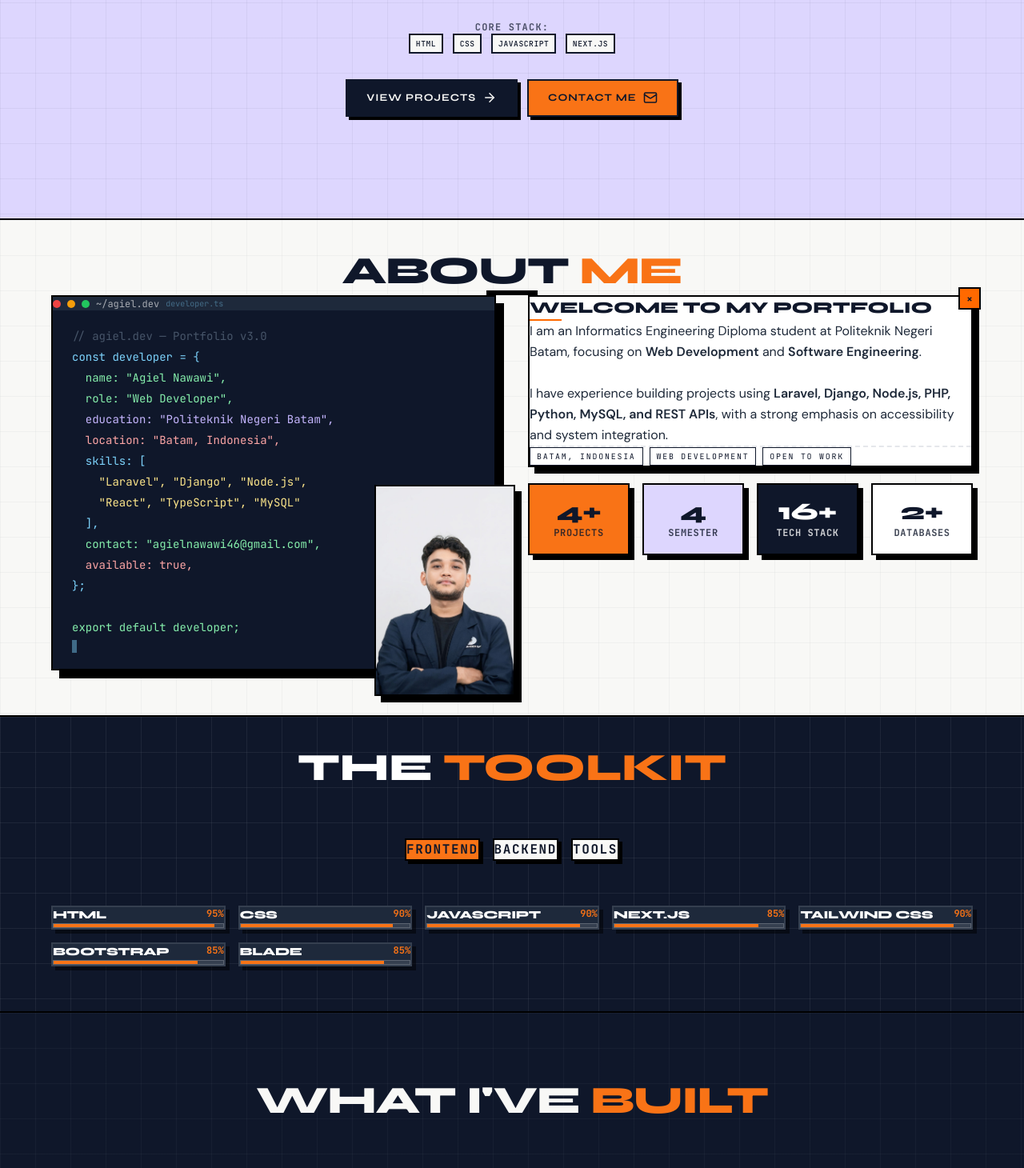
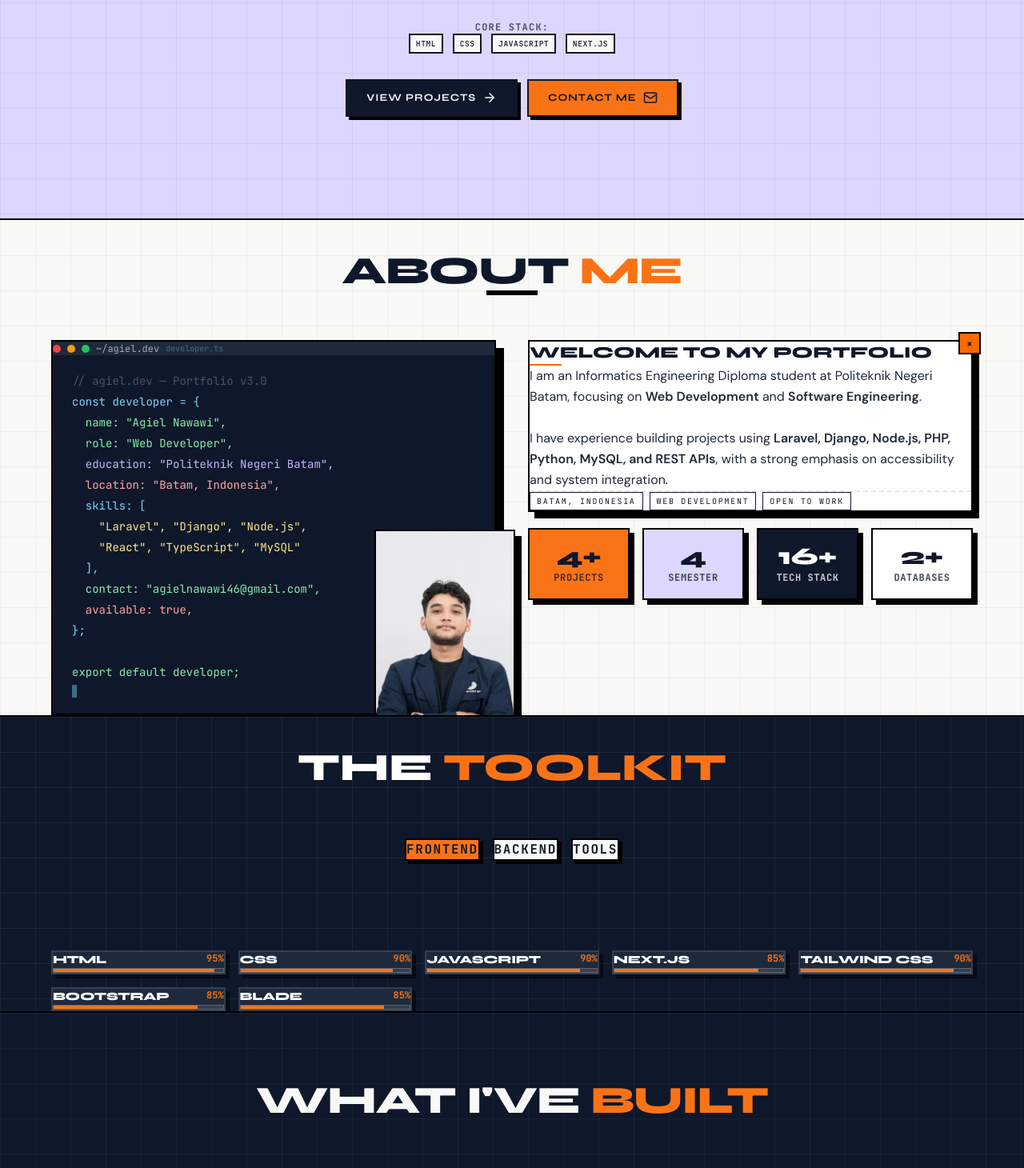
Before and after one commit to agielnawawi46/portofolio-v3, a React (Vite) app: page / in a window 1280 px wide. Shown: the part 525-1985 px from the top of the page at 80% size. Built offline with nearby package versions, Linux system fonts and the light colour scheme.

Commit message:
style: apply consistent inline margins to about me and toolkit headers, removing them from outer wrappers

```diff
--- a/src/components/AboutSkillSection.tsx
+++ b/src/components/AboutSkillSection.tsx
@@ -54,7 +54,7 @@ export default function AboutSkillSection() {
           PART 1 — IDENTITY + BIO
       ══════════════════════════════════════════ */}
       <div className="relative z-10 flex flex-col justify-center items-center w-full py-28 md:py-36">
-        <div className="w-full max-w-6xl mx-auto px-6 md:px-10" style={{ marginTop: '2.5rem', marginBottom: '3.5rem' }}>
+        <div className="w-full max-w-6xl mx-auto px-6 md:px-10">
 
           {/* Section header — centered */}
           <motion.div
@@ -63,6 +63,7 @@ export default function AboutSkillSection() {
             viewport={vp}
             transition={{ ...spring }}
             className="mb-12 lg:mb-16 flex flex-col items-center text-center w-full"
+            style={{ marginTop: '2.5rem', marginBottom: '3.5rem' }}
           >
             <h2
               className="text-3xl sm:text-4xl md:text-5xl font-black uppercase tracking-tight leading-none"
@@ -268,7 +269,7 @@ export default function AboutSkillSection() {
         }} />
 
         <div className="relative flex flex-col justify-center items-center w-full py-28 md:py-36">
-          <div className="w-full max-w-6xl mx-auto px-6 md:px-10" style={{ marginTop: '2.5rem', marginBottom: '3.5rem' }}>
+          <div className="w-full max-w-6xl mx-auto px-6 md:px-10">
 
             {/* Title + Filter Tabs — centered stack */}
             <motion.div
@@ -277,6 +278,7 @@ export default function AboutSkillSection() {
               viewport={vp}
               transition={{ ...spring }}
               className="flex flex-col items-center text-center gap-6 mb-12 md:mb-16"
+              style={{ marginTop: '2.5rem', marginBottom: '3.5rem' }}
             >
               <h3
                 className="text-3xl sm:text-4xl md:text-5xl font-black uppercase leading-none text-white"
```
